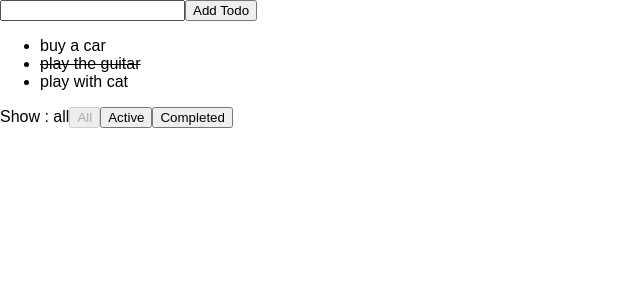
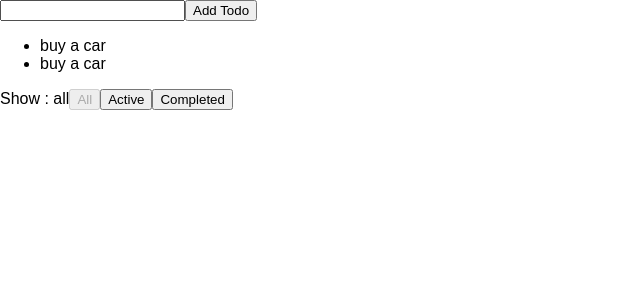
Before and after one commit to kaaisz/todo-app, a React (Create React App) app: page / in a window 1280 px wide. Shown: the top 300 px of the page, without its empty margins (0-640 px from the left). Built offline with nearby package versions, Linux system fonts and the light colour scheme.

Commit message:
Update status by clicking by making "Todo State" inside of App.js

```diff
--- a/src/App.js
+++ b/src/App.js
@@ -6,15 +6,67 @@
 
 class App extends Component {
 
-  addTodo = (todo) =>{
-    console.log("todo!", todo);
+  state = {
+    //このTODOsが後でreduxから読み込まれるようになる
+
+    todos: [
+      {
+        id: 0,
+        text: "buy a car",
+        completed: false,
+      },
+      {
+        id:1,
+        text: "buy a car",
+        completed: false,
+      },
+    ],
+  };
+
+  todoClick = (id) => {
+    const { todos } = this.state;
+    const todoData = todos[id];
+
+    //新しいTodoオブジェクトの作成
+    const newTodo = {
+      ...todoData,
+      completed: !todoData.completed,
+    };
+
+    todos[id] = newTodo
+
+    this.setState({
+      todos
+    });
+  }
+
+  addTodo = (todoText) => {
+    const { todos } = this.state;
+
+    const newTodo = {
+      id : todos.length,
+      text : todoText,
+      completed : false,
+    }
+
+    const newTodos = [
+      ...todos,
+      newTodo,
+    ];
+
+    this.setState({
+      todos: newTodos,
+    });
   };
 
   render() {
+
+    const { todos } = this.state;
+
     return (
       <div className="App">
         <AddTodo addTodo={this.addTodo} />
-        <TodoList />
+        <TodoList todos={todos} clickTodo={this.todoClick} />
         <FooterMenu />
       </div>
     );
--- a/src/components/TodoList.jsx
+++ b/src/components/TodoList.jsx
@@ -3,19 +3,16 @@
   render(){
 
     //todosを後ほどreduxから読み取る
+    const{ todos, clickTodo } = this.props;
 
-    const fakeTodos = [
-      {id:1, text:"buy a car", completed:false, todoClick:()=>console.log("clicked!")},
-      {id:2, text:"play the guitar", completed:true, todoClick:()=>console.log("clicked!")},
-      {id:3, text:"play with cat", completed:false, todoClick:()=>console.log("clicked!")}
-    ];
+    console.log(todos);
 
     return(
       <ul>
-        {fakeTodos.map(todo =>
+        {todos.map((todo, index) =>
           <li
-            key = {todo.id}
-            onClick = {todo.todoClick}
+            key = {index}
+            onClick = {() => clickTodo(index)}
             style = {{
               textDecoration: todo.completed ? 'line-through' : 'none'
             }}
```
